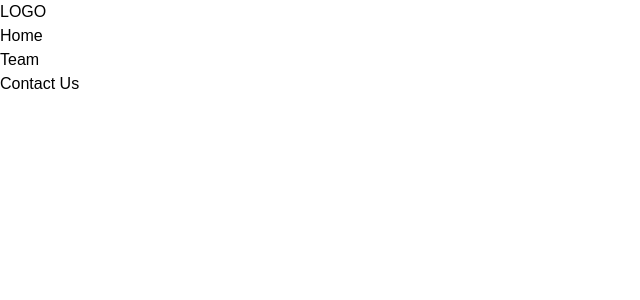
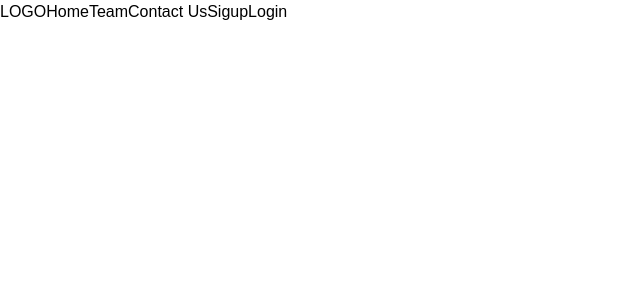
Before and after one commit to imconqueror7/Hackerthon-Code-Wars, a Next.js app in the folder hackweb/: page / in a window 1280 px wide. Shown: the top 300 px of the page, without its empty margins (0-640 px from the left). Built offline with nearby package versions, Linux system fonts and the light colour scheme.

Commit message:
mid-stage

```diff
--- a/hackweb/package.json
+++ b/hackweb/package.json
@@ -14,7 +14,8 @@
     "eslint-config-next": "13.1.6",
     "next": "13.1.6",
     "react": "18.2.0",
-    "react-dom": "18.2.0"
+    "react-dom": "18.2.0",
+    "react-icons": "^4.7.1"
   },
   "devDependencies": {
     "autoprefixer": "^10.4.13",
--- a/hackweb/src/components/navbar.js
+++ b/hackweb/src/components/navbar.js
@@ -1,16 +1,19 @@
 import React from 'react'
+import Link from 'next/link'
 import styles from '../styles/navbar.css'
 const navbar = () => {
   return (
     <>
-    <div className={styles.navbar}>
+ <div className="flex flex-wrap">
     <div>LOGO</div>
     <div>Home</div>
     <div>Team</div>
     <div>Contact Us</div>
-    <div className="Signup"></div>
-    <div className='Login'></div>
+    <div className="Signup"> Sigup</div>
+    <div className='Login'> Login</div>
     </div>
+
+
     </>
   )
 }
--- a/hackweb/src/styles/navbar.css
+++ b/hackweb/src/styles/navbar.css
@@ -1,4 +1,4 @@
 .navbar{
     display: flex;
-    flex-wrap: wrap;
+
 }
```
Also changed, not shown: 1 other file (tests, documents, lock files or other folders).
